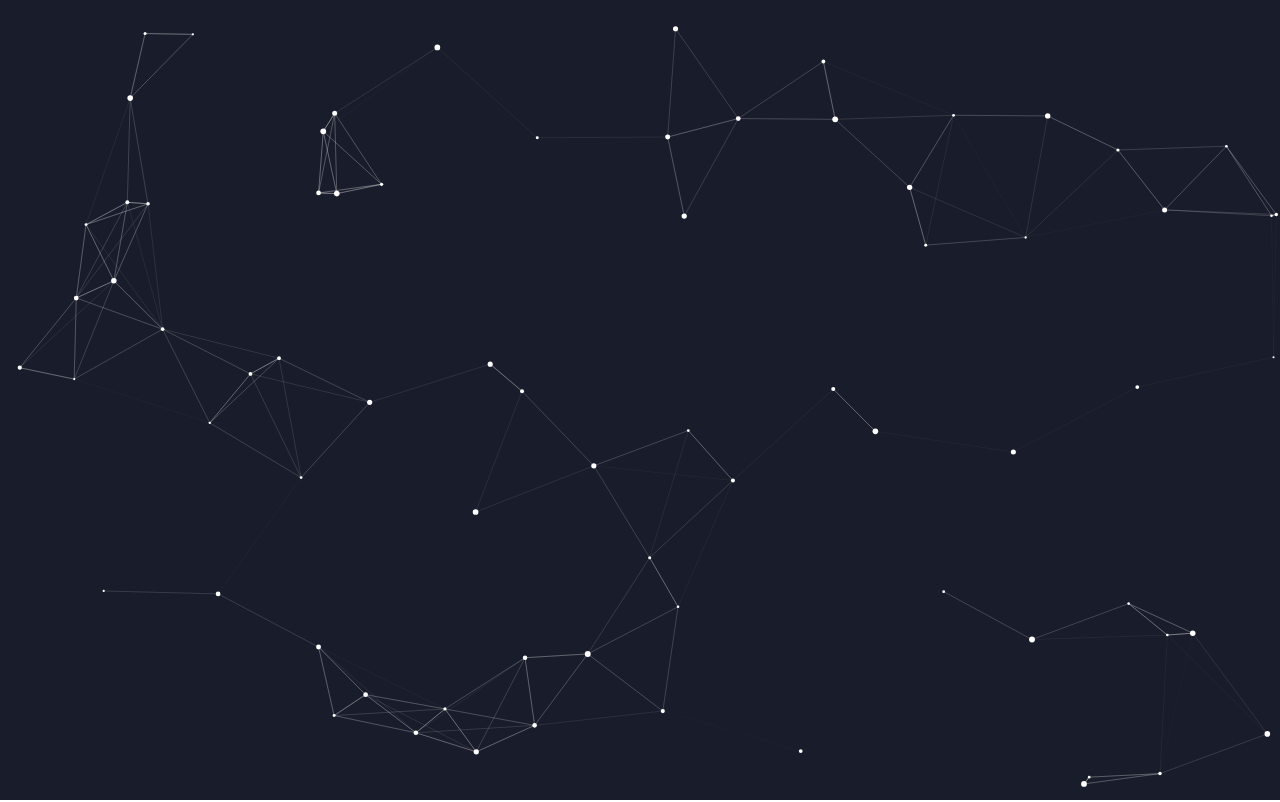
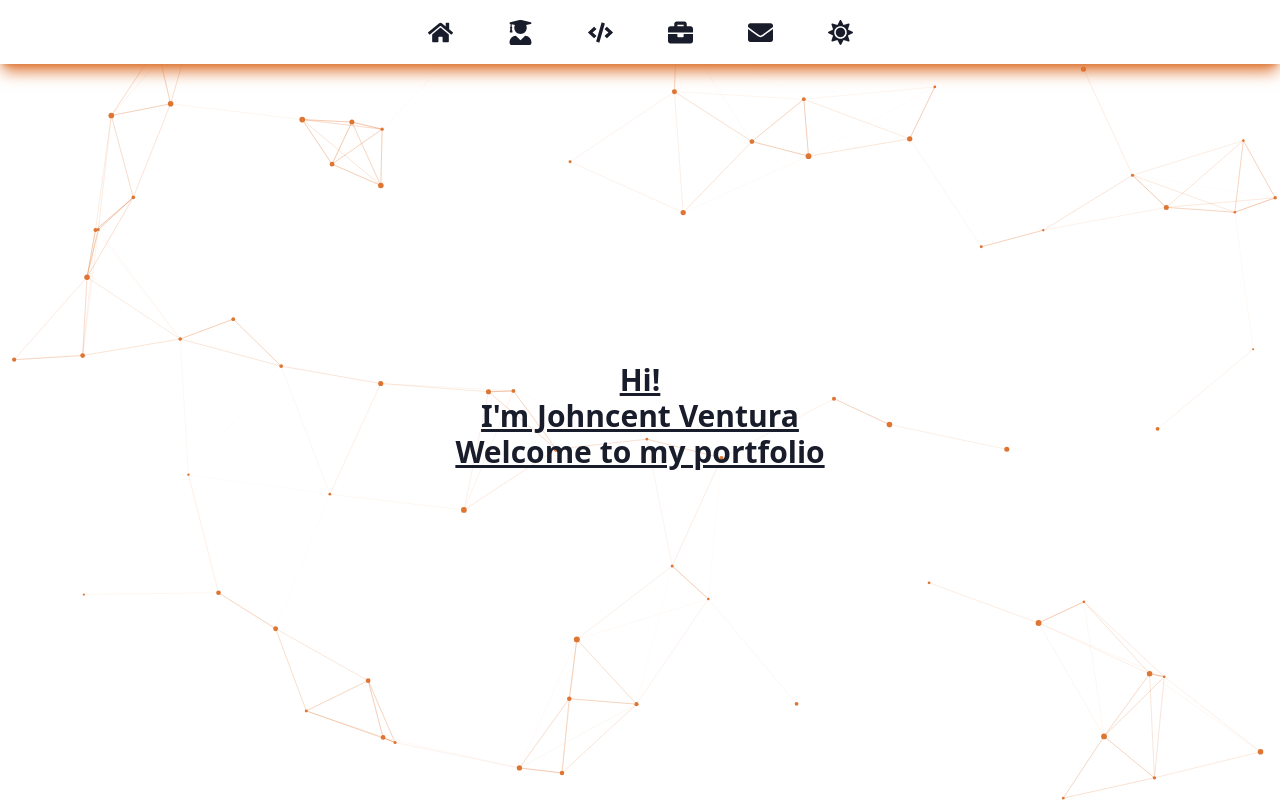
Before and after one commit to JohncentVentura/Carlos-Johncent-Ventura-Portfolio, a React (Create React App) app: page / in a window 1280 px wide. Shown: the top 802 px of the page. Built offline with nearby package versions, Linux system fonts and the light colour scheme; the HTML template or start-up script is replaced by a standard one.

Commit message:
Added changing color theme for Particles.jsx

```diff
--- a/package.json
+++ b/package.json
@@ -11,6 +11,7 @@
     "@tsparticles/react": "^3.0.0",
     "react": "^18.3.1",
     "react-dom": "^18.3.1",
+    "react-icons": "^5.2.1",
     "react-scripts": "5.0.1",
     "web-vitals": "^2.1.4"
   },
@@ -39,9 +40,9 @@
     ]
   },
   "devDependencies": {
+    "@babel/plugin-proposal-private-property-in-object": "^7.21.11",
     "autoprefixer": "^10.4.19",
     "postcss": "^8.4.38",
-    "tailwindcss": "^3.4.4",
-    "@babel/plugin-proposal-private-property-in-object": "^7.21.11"
+    "tailwindcss": "^3.4.4"
   }
 }
--- a/src/App.jsx
+++ b/src/App.jsx
@@ -1,12 +1,95 @@
+import { Children, useState, useEffect } from "react";
 import ParticlesComponent from "./components/Particles.jsx";
+import Navbar from "./components/Navbar.jsx";
 
 function App() {
+  const [clrTheme, setClrTheme] = useState("");
+  const [fgClr, setFgClr] = useState(getComputedStyle(document.body).getPropertyValue("--fgClr"));
+  const [bgClr, setBgClr] = useState(getComputedStyle(document.body).getPropertyValue("--bgClr"));
+  const [primaryClr, setPrimaryClr] = useState(getComputedStyle(document.body).getPropertyValue("--primaryClr"));
+
+  //Color Theme
+  useEffect(() => {
+    if (clrTheme === "light-theme") {
+      document.body.classList.add("light-theme");
+      document.body.classList.remove("dark-theme");
+    } else if (clrTheme === "dark-theme") {
+      document.body.classList.add("dark-theme");
+      document.body.classList.remove("light-theme");
+    } else if (window.matchMedia("(prefers-color-scheme: light)").matches) {
+      setClrTheme("light-theme");
+    } else if (window.matchMedia("(prefers-color-scheme: dark)").matches) {
+      setClrTheme("dark-theme");
+    }
+
+    setFgClr(getComputedStyle(document.body).getPropertyValue("--fgClr"));
+    setBgClr(getComputedStyle(document.body).getPropertyValue("--bgClr"));
+    setPrimaryClr(getComputedStyle(document.body).getPropertyValue("--primaryClr"));
+  }, [clrTheme]);
+
+  ///* IntersectionObserver
+  useEffect(() => {
+    const observer = new IntersectionObserver((entries) => {
+      entries.forEach((entry) => {
+        //console.log(entry);
+
+        if (entry.isIntersecting) {
+          entry.target.classList.add("show");
+        } else {
+          entry.target.classList.remove("show");
+        }
+      });
+    });
+
+    const hiddenElements = document.querySelectorAll(".hid");
+    hiddenElements.forEach((el) => observer.observe(el));
+  });
+  //*/
+
   return (
     <>
-      <ParticlesComponent id="particles"/>
-      <h1 class="text-primaryClr text-3xl font-bold underline">Hello world!</h1>
+      <Navbar
+        theme={clrTheme}
+        clrThemeCB={() =>
+          clrTheme === "light-theme"
+            ? setClrTheme("dark-theme")
+            : setClrTheme("light-theme")
+        }
+      />
+      <ParticlesComponent fgClr={primaryClr} bgClr={bgClr} />
+      <Section>
+        <h1 className="">Hi!</h1>
+        <h1 className="">I'm Johncent Ventura</h1>
+        <h1 className="">Welcome to my portfolio</h1>
+      </Section>
+
+      <Section>
+        <h1 className="">About Me</h1>
+        <p className="">
+          Lorem ipsum, dolor sit amet consectetur adipisicing elit. Quasi
+          assumenda labore cupiditate facere eaque aliquam.
+        </p>
+      </Section>
+
+      <Section>
+        <h1 className="">Projects</h1>
+        <p className="">
+          Lorem ipsum, dolor sit amet consectetur adipisicing elit. Quasi
+          assumenda labore cupiditate facere eaque aliquam.
+        </p>
+      </Section>
     </>
   );
 }
 
+const Section = ({ children, ...props }) => {
+  return (
+    <>
+      <section className="hid mt-4" {...props}>
+        {children}
+      </section>
+    </>
+  );
+};
+
 export default App;
--- /dev/null
+++ b/src/components/Navbar.jsx
@@ -0,0 +1,60 @@
+/* eslint-disable react/prop-types */
+/* eslint-disable no-unused-vars */
+import { useState, useEffect } from "react";
+import {
+  FaHome,
+  FaUserGraduate,
+  FaCode,
+  FaBriefcase,
+  FaEnvelope,
+  FaSun,
+  FaRegMoon,
+} from "react-icons/fa";
+//import { ImagePaths } from "./Paths";
+
+const Navbar = ({clrTheme, clrThemeCB}) => {
+  return (
+    <>
+      <nav className="fixed z-10 top-0 left-0 px-4 w-screen h-16 flex justify-center items-center bg-bgClr text-fgClr shadow-lg shadow-primaryClr">
+        <NavbarIcon icon={<FaHome size="25" />}  />
+        <NavbarIcon icon={<FaUserGraduate size="25" />}  />
+        <NavbarIcon icon={<FaCode size="25" />}  />
+        <NavbarIcon icon={<FaBriefcase size="25" />}  />
+        <NavbarIcon icon={<FaEnvelope size="25" />} />
+        {clrTheme === "light-theme" ? (
+          <NavbarButton icon={<FaRegMoon size="25" />} onClick={clrThemeCB} />
+        ) : (
+          <NavbarButton icon={<FaSun size="25" />} onClick={clrThemeCB} />
+        )}
+      </nav>
+    </>
+  );
+};
+
+const NavbarIcon = ({ icon, href }) => {
+  return (
+    <>
+      <a
+        className="relative flex justify-center items-center w-20 h-full hover:bg-primaryClr"
+        href={href}
+      >
+        {icon}
+      </a>
+    </>
+  );
+};
+
+const NavbarButton = ({ icon, onClick }) => {
+  return (
+    <>
+      <button
+        className="relative flex justify-center items-center w-20 h-full hover:bg-primaryClr"
+        onClick={onClick}
+      >
+        {icon}
+      </button>
+    </>
+  );
+};
+
+export default Navbar;
--- a/src/components/Particles.jsx
+++ b/src/components/Particles.jsx
@@ -6,9 +6,7 @@ import { useEffect, useMemo, useState } from "react";
 import { loadSlim } from "@tsparticles/slim"; // if you are going to use `loadSlim`, install the "@tsparticles/slim" package too.
 // import { loadBasic } from "@tsparticles/basic"; // if you are going to use `loadBasic`, install the "@tsparticles/basic" package too.
 
-
-
-const ParticlesComponent = (props) => {
+const ParticlesComponent = ({fgClr, bgClr}) => {
 
   const [init, setInit] = useState(false);
   // this should be run only once per application lifetime
@@ -30,12 +28,13 @@ const ParticlesComponent = (props) => {
     console.log(container);
   };
 
+  console.log("fgClr: ",fgClr," / bgClr: ",bgClr)
 
   const options = useMemo(
     () => ({
       background: {
         color: {
-          value: "#191d2b",
+          value: `${bgClr}`,
         },
       },
       fpsLimit: 120,
@@ -62,10 +61,10 @@ const ParticlesComponent = (props) => {
       },
       particles: {
         color: {
-          value: "#FFFFFF",
+          value: `${fgClr}`,
         },
         links: {
-          color: "#FFFFFF",
+          color: `${fgClr}`,
           distance: 150,
           enable: true,
           opacity: 0.3,
@@ -99,11 +98,10 @@ const ParticlesComponent = (props) => {
       },
       detectRetina: true,
     }),
-    [],
+    [fgClr, bgClr],
   );
 
-
-  return <Particles id={props.id} init={particlesLoaded} options={options} />;
+  return <Particles id="particles" init={particlesLoaded} options={options} />;
 };
 
 export default ParticlesComponent;
--- a/src/index.css
+++ b/src/index.css
@@ -2,24 +2,65 @@
 @tailwind components;
 @tailwind utilities;
 
-#particles canvas{
-  position: absolute;
-  z-index: -1;
-  top: 0;
-  left: 0;
-  width: 100vw;
-  height: 100vh;
+* {
+  scroll-behavior: smooth;
 }
 
-:root {
+.light-theme {
+  --fgClr: #191d2b;
+  --bgClr: #ffffff;
+  --primaryClr: #de7533;
+}
+
+.dark-theme {
   --fgClr: #ffffff;
   --bgClr: #191d2b;
   --primaryClr: #35aa90;
 }
 
-@layer components{
-  h1{
-    @apply hover:text-fgClr;
+@media (prefers-color-scheme: light) {
+  :root {
+    --fgClr: #191d2b;
+    --bgClr: #ffffff;
+    --primaryClr: #de7533;
+  }
+}
+
+@media (prefers-color-scheme: dark) {
+  :root {
+    --fgClr: #ffffff;
+    --bgClr: #191d2b;
+    --primaryClr: #35aa90;
+  }
+}
+
+.hid {
+  opacity: 0;
+  filter: blur(5px);
+  transform: translateX(-100%);
+  transition: all 1s;
+}
+
+.show {
+  opacity: 1;
+  filter: blur(0);
+  transform: translateX(0);
+}
+
+@layer components {
+  #particles canvas {
+    @apply absolute -z-10 top-0 left-0;
   }
 
+  section {
+    @apply grid place-items-center content-center h-screen;
+  }
+
+  h1 {
+    @apply text-fgClr text-3xl font-bold underline hover:text-primaryClr;
+  }
+
+  p {
+    @apply text-fgClr text-2xl hover:text-primaryClr;
+  }
 }
--- a/src/index.js
+++ b/src/index.js
@@ -6,9 +6,15 @@ import reportWebVitals from './reportWebVitals.js';
 
 const root = ReactDOM.createRoot(document.getElementById('root'));
 root.render(
+  /*
   <React.StrictMode>
     <App />
   </React.StrictMode>
+  */
+
+  ///*
+  <App />
+  //*/
 );
 
 // If you want to start measuring performance in your app, pass a function
```
Also changed, not shown: 2 other files (tests, documents, lock files or other folders).
